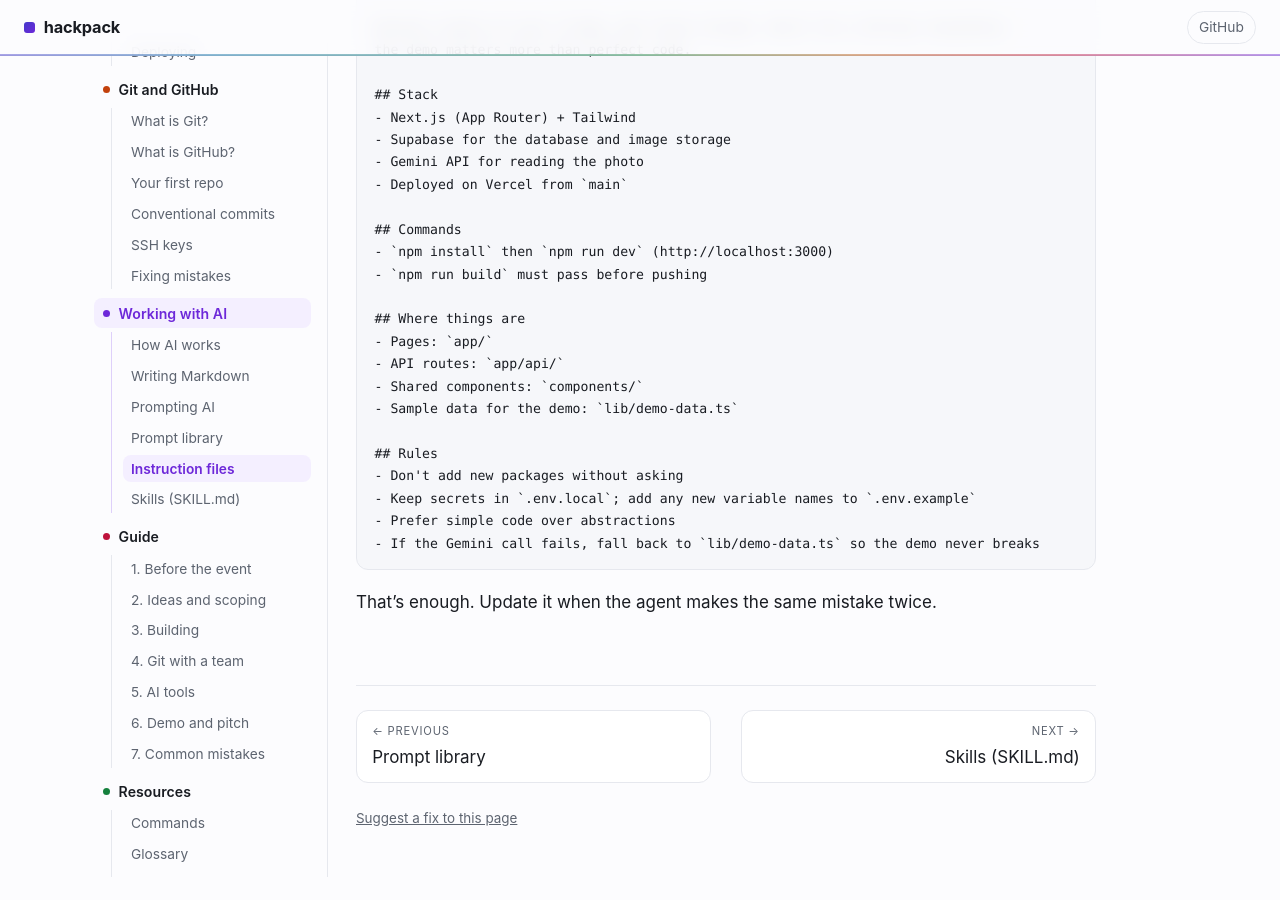
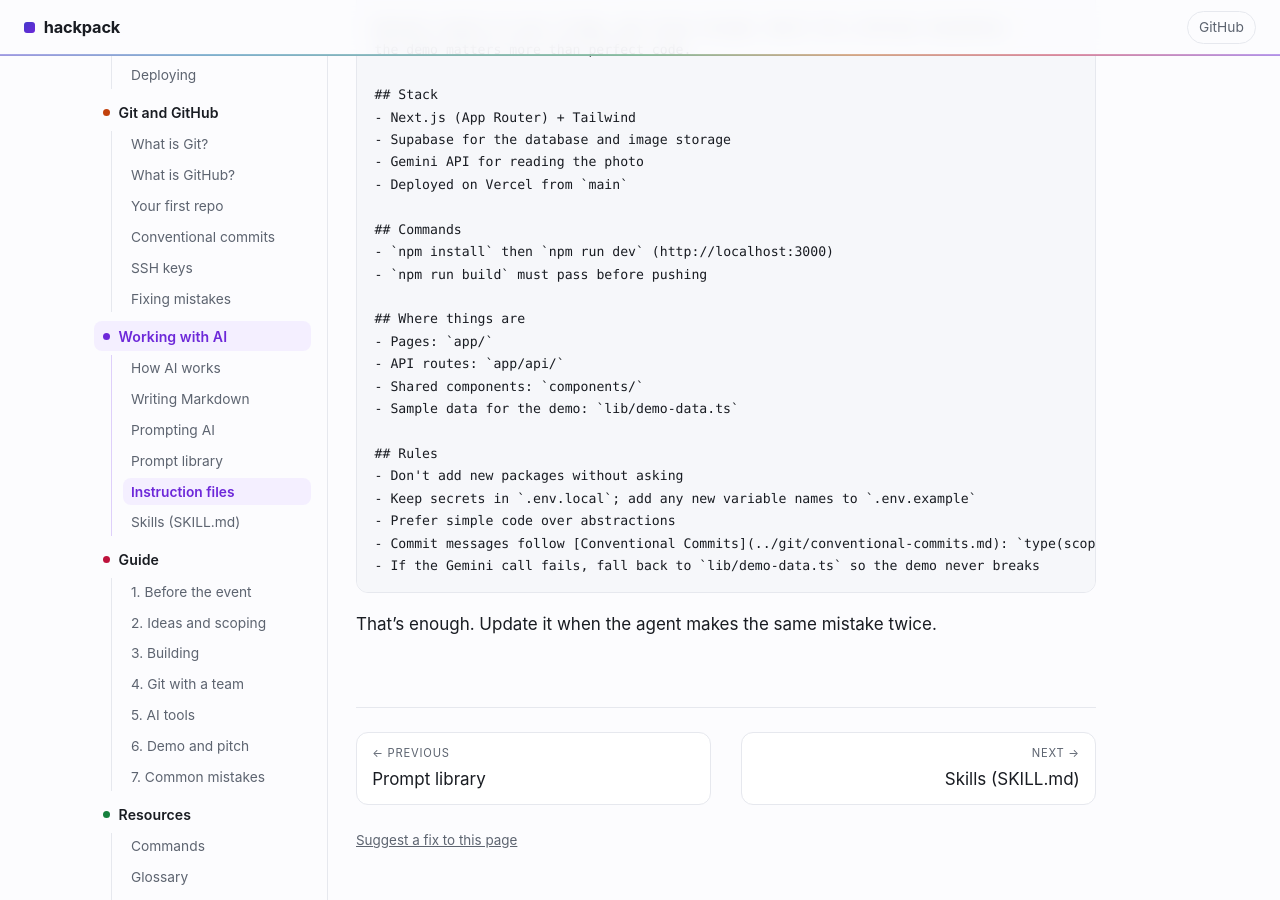
Before and after one commit to Jay-Jay-Tee/hackpack, a Jekyll site: the page built from ai/instruction-files.md, in a window 1280 px wide and 900 px high, scrolled down 1659 px. Built offline with Jekyll 4.4.1, drawn with Linux system fonts in a browser that asks for light colours; our own code applies the rules of GitHub Pages for plain Markdown files; before the commit the page ends 2536 px from its top, so only the background shows below that.

Commit message:
fix(readme): link the intro card to the markdown file
Keeps the card working on GitHub as well as the site, where relative .md links are rewritten to .html. Also adds the commit message rule to the example instruction file.

````diff
--- a/ai/instruction-files.md
+++ b/ai/instruction-files.md
@@ -70,6 +70,7 @@
 - Don't add new packages without asking
 - Keep secrets in `.env.local`; add any new variable names to `.env.example`
 - Prefer simple code over abstractions
+- Commit messages follow [Conventional Commits](../git/conventional-commits.md): `type(scope): summary`
 - If the Gemini call fails, fall back to `lib/demo-data.ts` so the demo never breaks
 ```
 
````
Also changed, not shown: README.md (+1 -1 lines).
